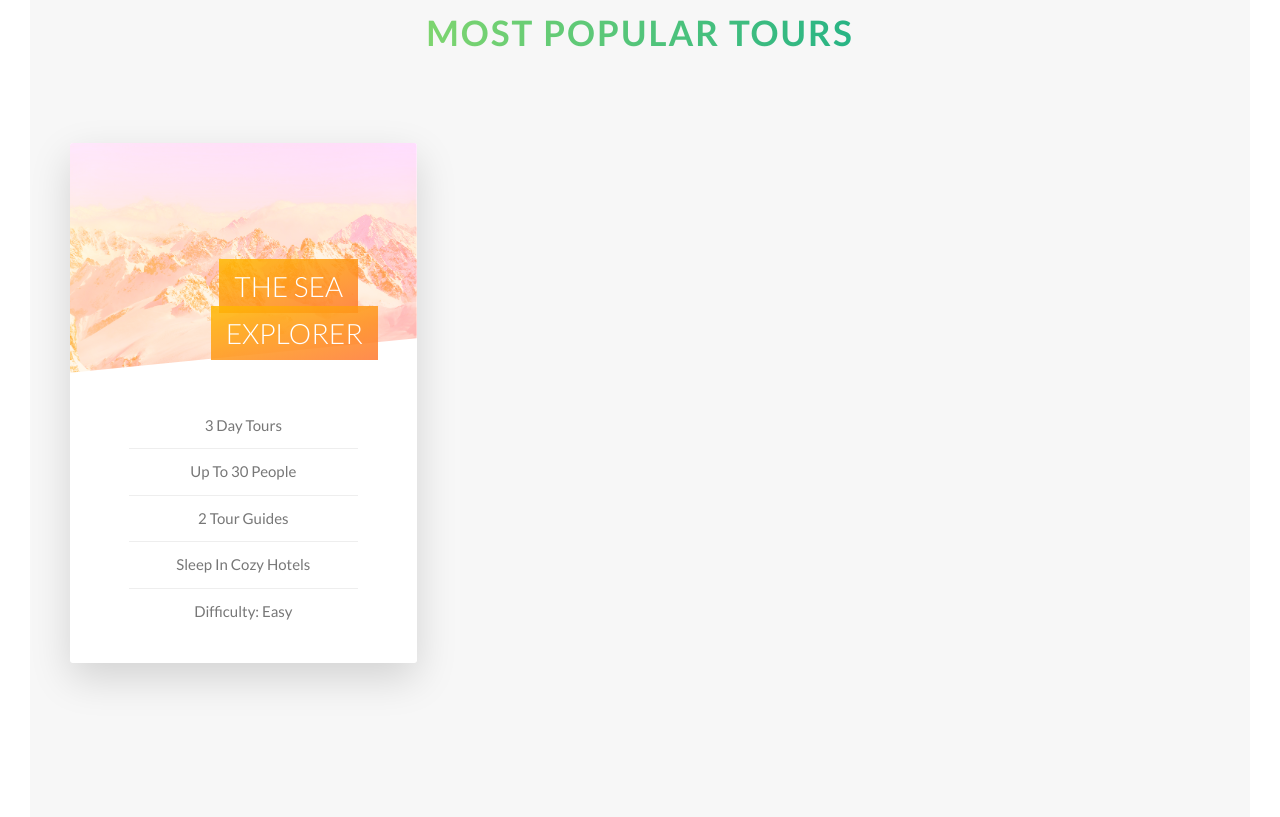
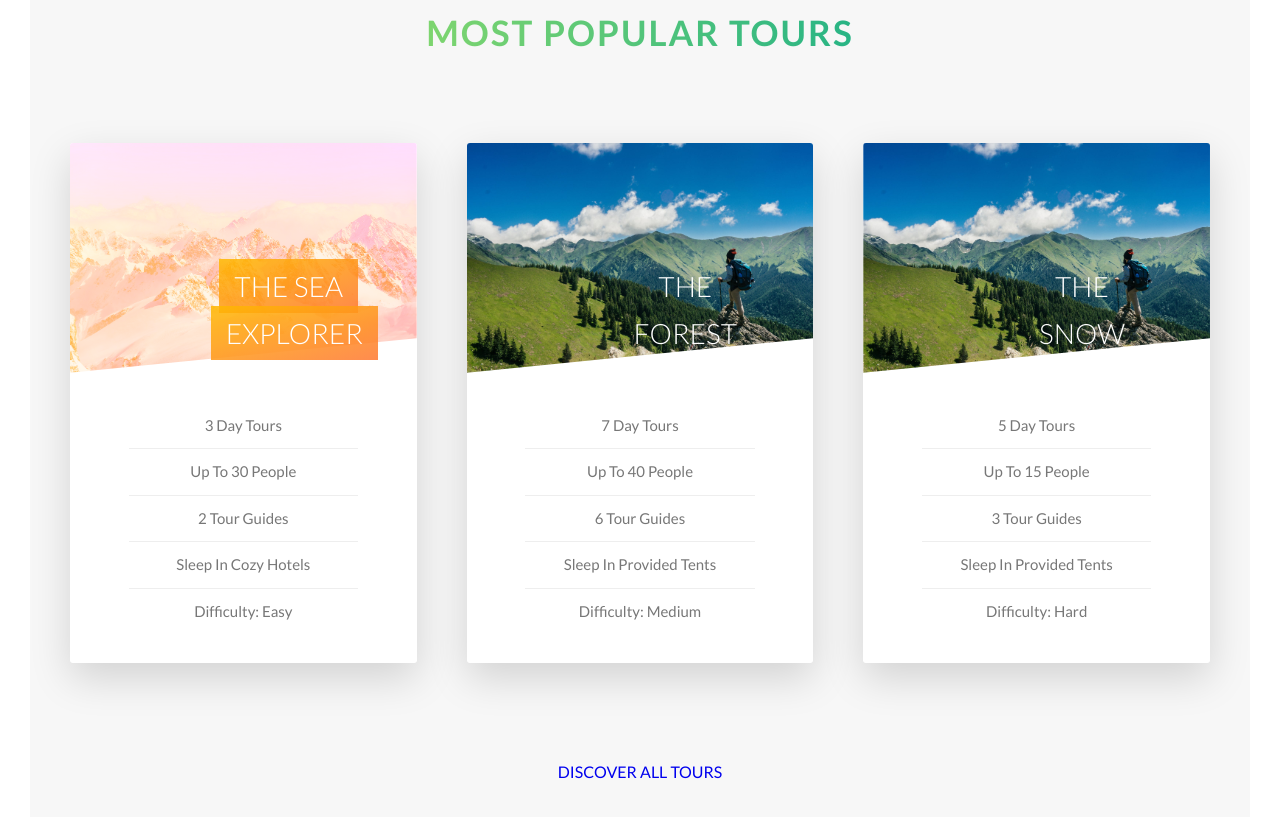
Before and after one commit to NarminGale/Natours-Project, a website: page index.html in a window 1280 px wide. Shown: the part 2332-3149 px from the top of the page. Drawn offline with Linux system fonts and the light colour scheme.

Commit message:
Completed tours section

```diff
--- a/index.html
+++ b/index.html
@@ -173,12 +173,80 @@
                 </div>
               </div>
               <div class="card__side card__side--back card__side--back-1">
-                BACK
+                <div class="card__cta">
+                  <div class="card__price-box">
+                    <div class="card__price-only">Only</div>
+                    <div class="card__price-value">$297</div>
+                  </div>
+                  <a href="#" class="btn btn--white btn--animated">Book now!</a>
+                </div>
               </div>
             </div>
           </div>
-          <div class="col-1-of-3"></div>
-          <div class="col-1-of-3"></div>
+          <div class="col-1-of-3">
+            <div class="card">
+              <div class="card__side card__side--front">
+                <div class="card__picture card__picture--2">&nbsp;</div>
+                <h4 class="card__heading">
+                  <span class="card__heading-span card__heading-span--2">
+                    The Forest Hiker</span
+                  >
+                </h4>
+                <div class="card__details">
+                  <ul>
+                    <li>7 day tours</li>
+                    <li>up to 40 people</li>
+                    <li>6 tour guides</li>
+                    <li>sleep in provided tents</li>
+                    <li>difficulty: medium</li>
+                  </ul>
+                </div>
+              </div>
+              <div class="card__side card__side--back card__side--back-2">
+                <div class="card__cta">
+                  <div class="card__price-box">
+                    <div class="card__price-only">Only</div>
+                    <div class="card__price-value">$497</div>
+                  </div>
+                  <a href="#" class="btn btn--white btn--animated">Book now!</a>
+                </div>
+              </div>
+            </div>
+          </div>
+          <div class="col-1-of-3">
+            <div class="card">
+              <div class="card__side card__side--front">
+                <div class="card__picture card__picture--3">&nbsp;</div>
+                <h4 class="card__heading">
+                  <span class="card__heading-span card__heading-span--3">
+                    The snow adventurer</span
+                  >
+                </h4>
+                <div class="card__details">
+                  <ul>
+                    <li>5 day tours</li>
+                    <li>up to 15 people</li>
+                    <li>3 tour guides</li>
+                    <li>sleep in provided tents</li>
+                    <li>difficulty: hard</li>
+                  </ul>
+                </div>
+              </div>
+              <div class="card__side card__side--back card__side--back-3">
+                <div class="card__cta">
+                  <div class="card__price-box">
+                    <div class="card__price-only">Only</div>
+                    <div class="card__price-value">$897</div>
+                  </div>
+                  <a href="#" class="btn btn--white btn--animated">Book now!</a>
+                </div>
+              </div>
+            </div>
+          </div>
+        </div>
+
+        <div class="u-center-text u-margin-top-huge">
+          <a href="#" class="btn btn--green">Discover all tours</a>
         </div>
       </section>
     </main>
```
